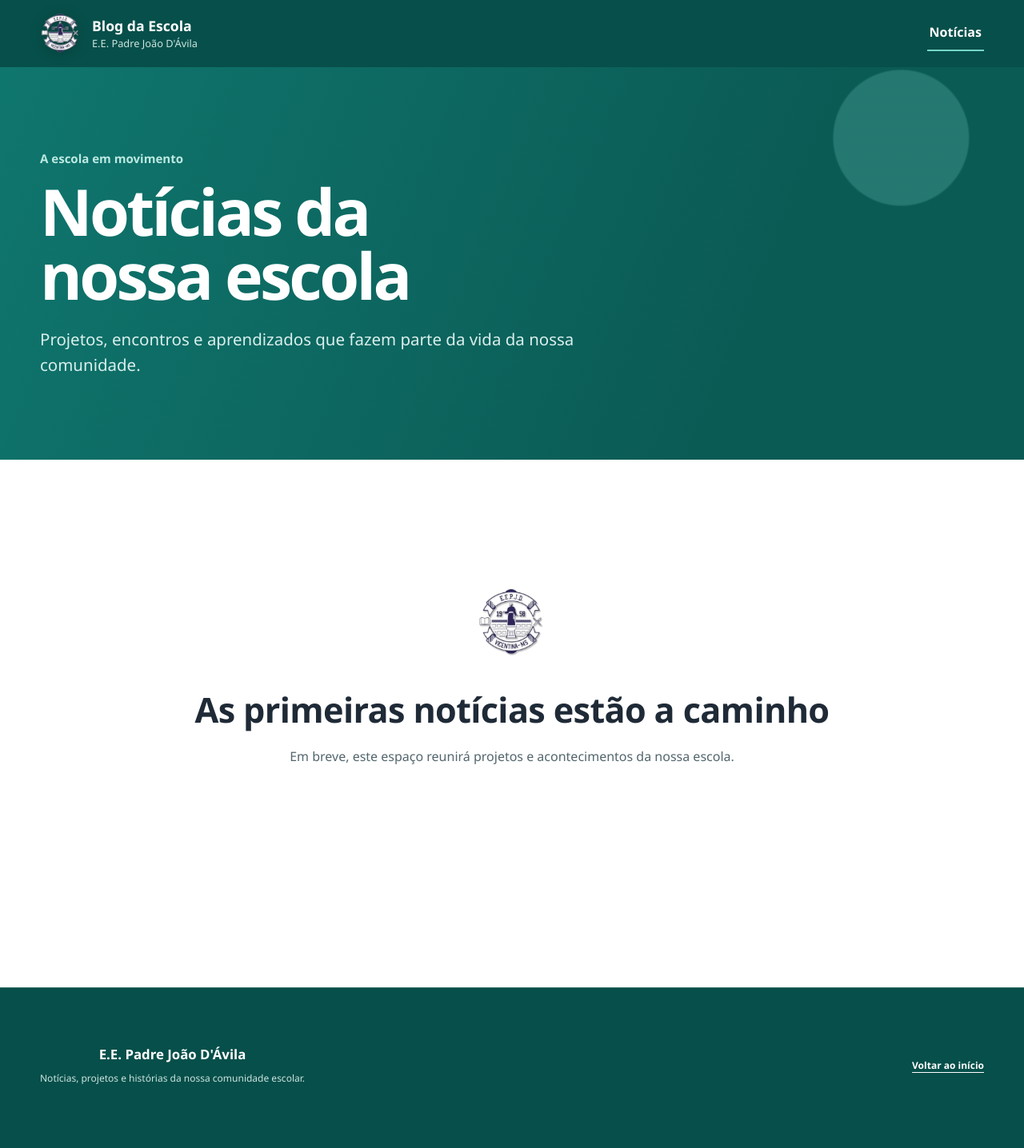
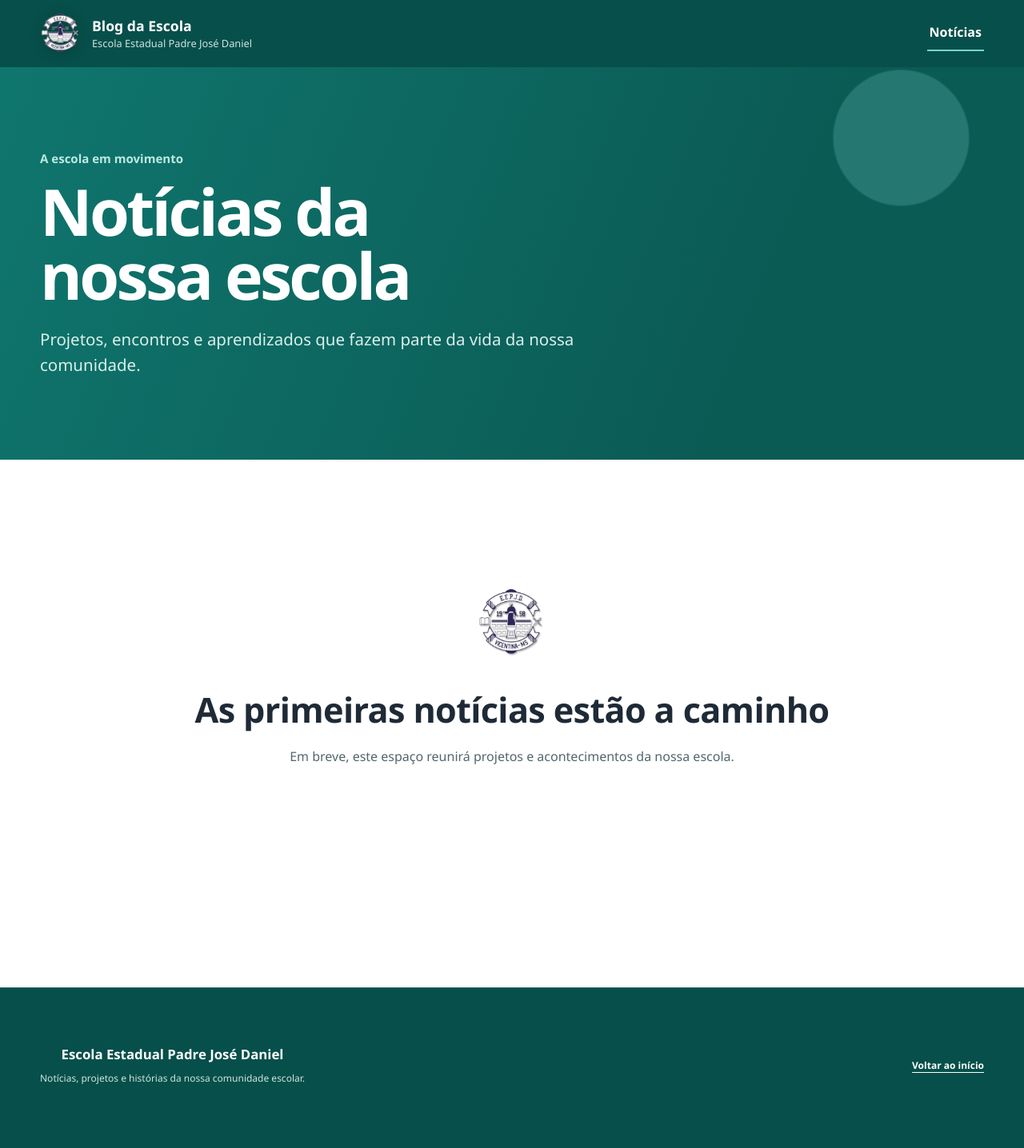
Before and after one commit to lucaoverso/impress, a FastAPI app: page /blog/ in a window 1280 px wide. Shown: the whole page at 80% size. Run offline with FastAPI, Linux system fonts and the light colour scheme; data that the repository does not hold is empty.

Commit message:
fix(blog): ajustado o nome da escola

```diff
--- a/templates/blog/base.html
+++ b/templates/blog/base.html
@@ -3,13 +3,13 @@
 <head>
     <meta charset="UTF-8">
     <meta name="viewport" content="width=device-width, initial-scale=1.0">
-    <title>{{ page_title }} · E.E. Padre João D'Ávila</title>
+    <title>{{ page_title }} · Escola Estadual Padre José Daniel</title>
     <meta name="description" content="{{ page_description }}">
     <meta name="theme-color" content="#0b5b55">
     <link rel="canonical" href="{{ canonical_url }}">
     <link rel="icon" href="{{ request.url_for('static', path='img/logo_escola-256.webp') }}">
     <meta property="og:locale" content="pt_BR">
-    <meta property="og:site_name" content="Blog da E.E. Padre João D'Ávila">
+    <meta property="og:site_name" content="Blog da Escola Estadual Padre José Daniel">
     <meta property="og:title" content="{{ page_title }}">
     <meta property="og:description" content="{{ page_description }}">
     <meta property="og:url" content="{{ canonical_url }}">
@@ -27,7 +27,7 @@
                 <img src="{{ request.url_for('static', path='img/logo_escola-256.webp') }}" alt="" width="52" height="52">
                 <span>
                     <strong>Blog da Escola</strong>
-                    <small>E.E. Padre João D'Ávila</small>
+                    <small>Escola Estadual Padre José Daniel</small>
                 </span>
             </a>
             <nav aria-label="Navegação principal">
@@ -41,7 +41,7 @@
     <footer class="blog-site-footer">
         <div class="blog-shell blog-site-footer__inner">
             <div>
-                <strong>E.E. Padre João D'Ávila</strong>
+                <strong>Escola Estadual Padre José Daniel</strong>
                 <p>Notícias, projetos e histórias da nossa comunidade escolar.</p>
             </div>
             <a href="{{ blog_base_path }}/">Voltar ao início</a>
```
Also changed, not shown: tests/test_blog_public_router.py (+2 -0 lines).
